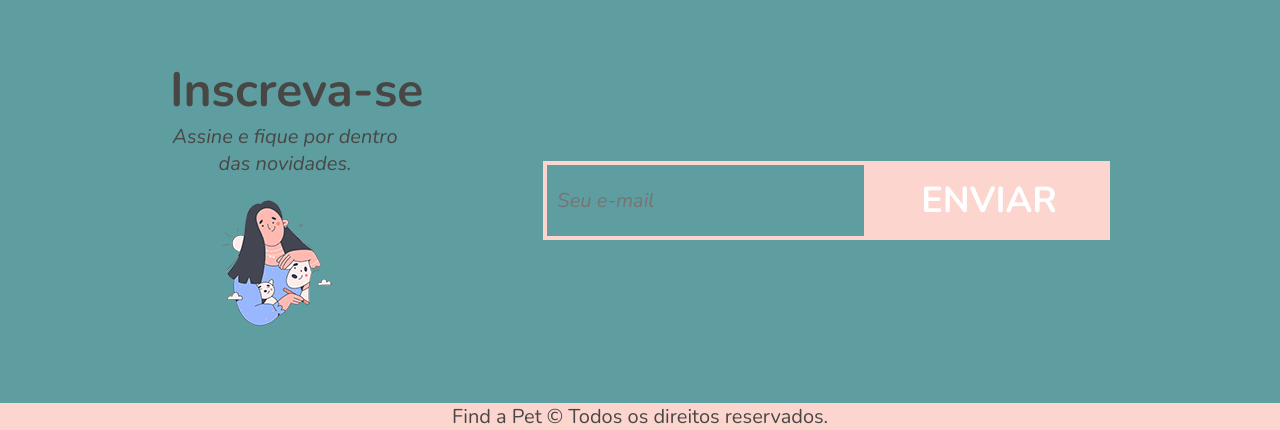
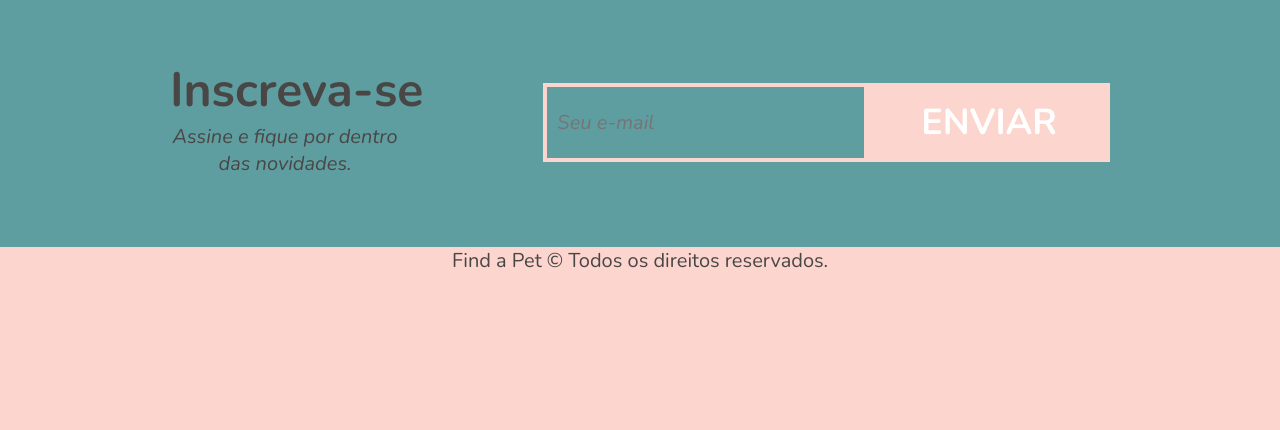
Before and after one commit to paulooliveirv/projeto-find-a-pet-resilia, a plain HTML site: page index.html in a window 1280 px wide. Shown: the part 1179-1609 px from the top of the page. After the commit the page ends 1453 px from the top, so only its background shows below. Drawn offline with nearby package versions, Linux system fonts and the light colour scheme.

```diff
--- a/index.html
+++ b/index.html
@@ -59,7 +59,6 @@
         <div class="inscreva-se-info">
             <h1>Inscreva-se</h1>
             <p>Assine e fique por dentro das novidades.</p>
-            <img src="foto-fundo-inscricao-2.png" alt="">
         </div>
         <form class="formulario-inscricao">
             <input type="text" placeholder="Seu e-mail">
```
